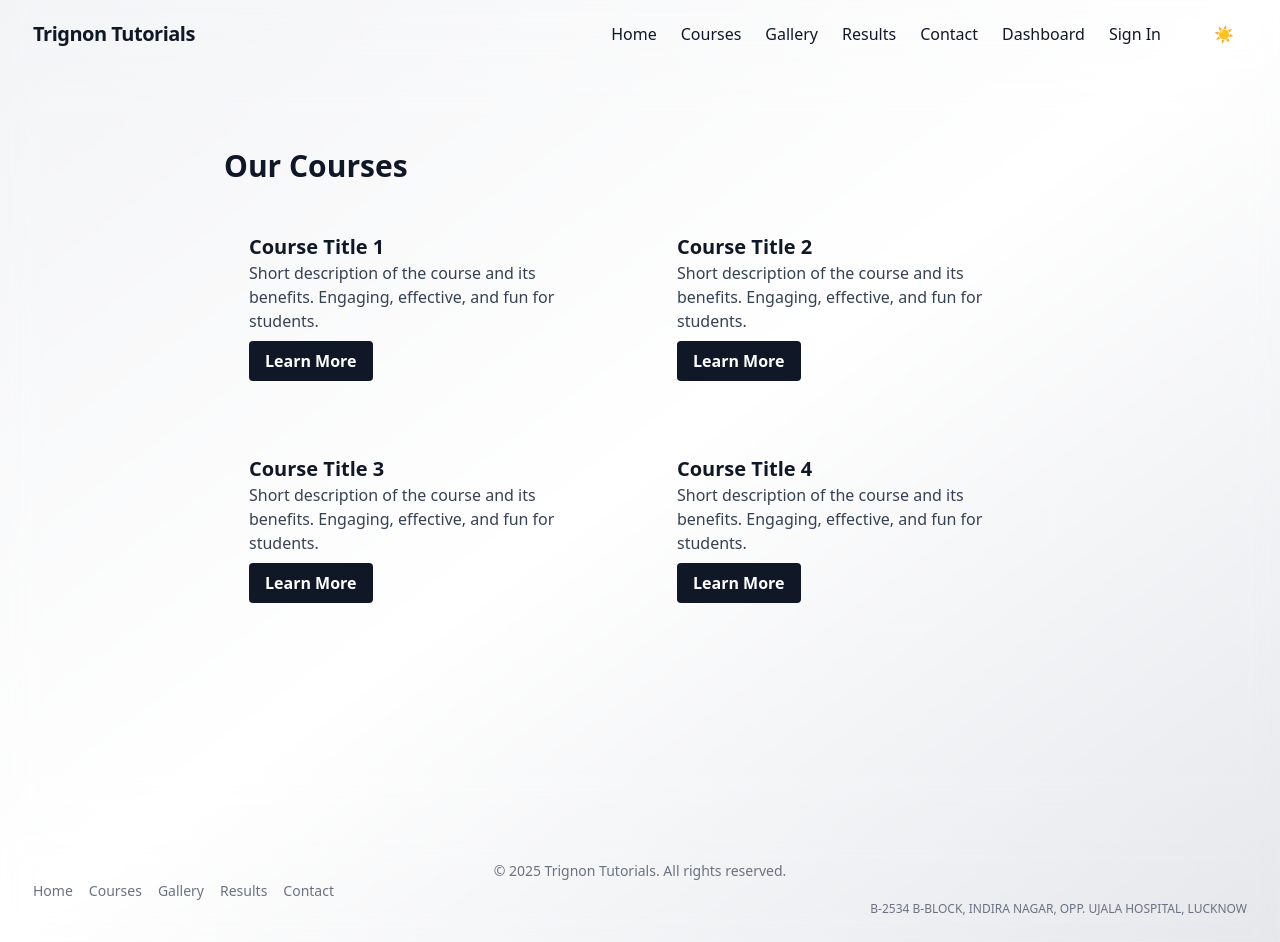
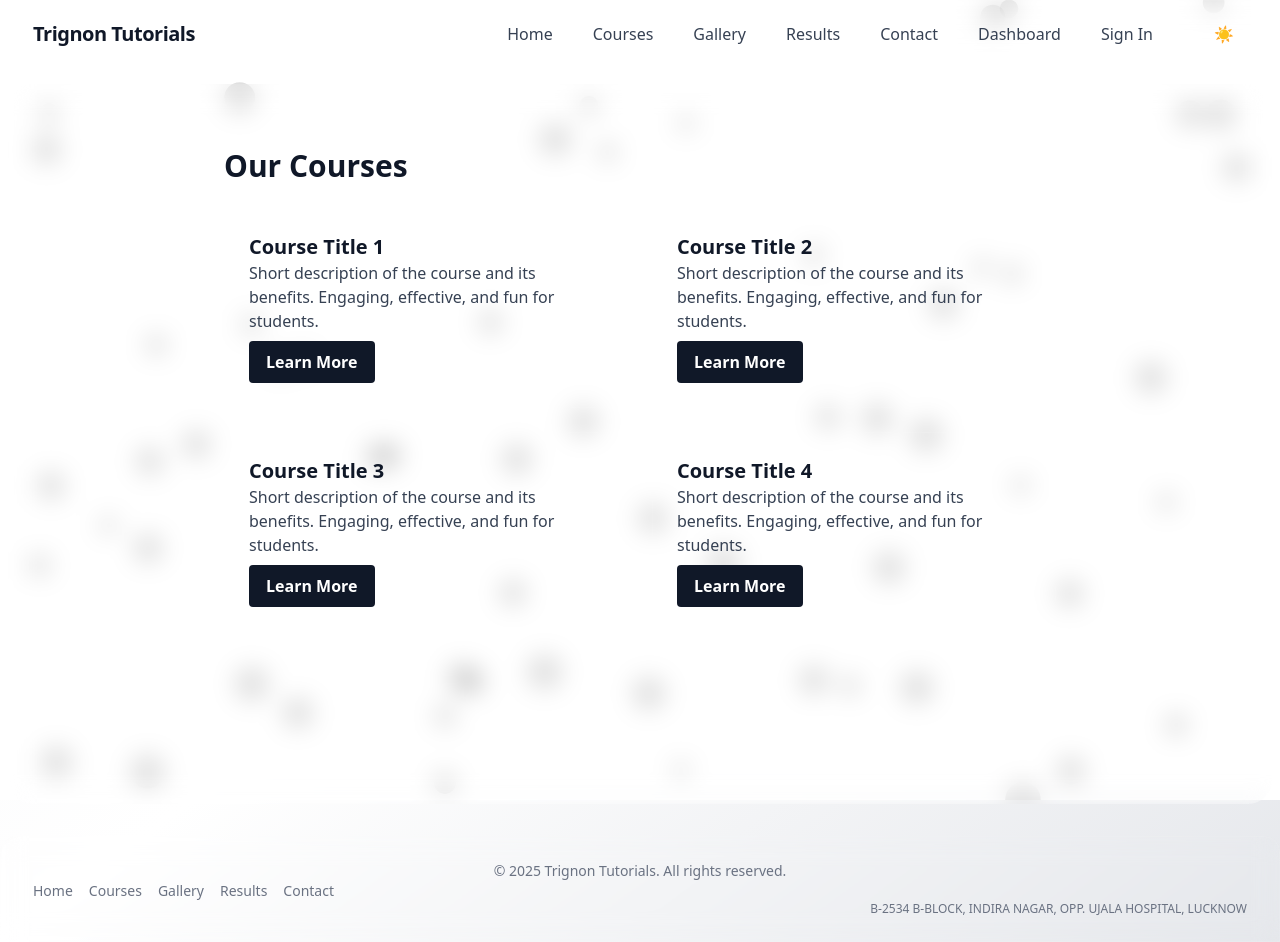
Before and after one commit to AyushGupta-0/Trignon, a Next.js app: page /courses in a window 1280 px wide. Built offline with nearby package versions, Linux system fonts and the light colour scheme.

Commit message:
animations for ligth mode

```diff
--- a/src/app/layout.tsx
+++ b/src/app/layout.tsx
@@ -4,6 +4,7 @@ import "./globals.css";
 import Navbar from "../components/Navbar";
 import Footer from "../components/Footer";
 import LightningBackground from "../components/LightningBackground";
+import ParticleBackground from "../components/ParticleBackground";
 
 const geistSans = Geist({
   subsets: ["latin"],
@@ -29,6 +30,7 @@ export default function RootLayout({
     <html lang="en">
       <body className={`${geistSans.variable} ${geistMono.variable} antialiased min-h-screen bg-gradient-to-br from-gray-100 via-white to-gray-200 dark:from-gray-900 dark:via-gray-950 dark:to-gray-800 text-gray-900 dark:text-gray-100 transition-colors duration-500`}>
         <LightningBackground hue={220} xOffset={0} speed={0.5} intensity={0.6} size={2.5} />
+        <ParticleBackground />
         <Navbar />
         <main className="pt-8 bg-glass/60 dark:bg-glassDark/60 backdrop-blur-md min-h-[90vh] rounded-3xl shadow-glass mx-2 my-4 p-2 transition-all duration-500">{children}</main>
         <Footer />
--- a/src/components/GlassCard.tsx
+++ b/src/components/GlassCard.tsx
@@ -6,7 +6,7 @@ export default function GlassCard({ children, className = "" }: { children: Reac
       bg-glassDark/60
       backdrop-blur-md
       rounded-2xl
-      shadow-glass
+      dark:shadow-glass
       border border-white/10
       p-6
       ${className}
--- a/src/components/Navbar.tsx
+++ b/src/components/Navbar.tsx
@@ -58,7 +58,14 @@ export default function Navbar() {
       >
         {[{ href: "/", label: "Home" }, { href: "/courses", label: "Courses" }, { href: "/gallery", label: "Gallery" }, { href: "/results", label: "Results" }, { href: "/contact", label: "Contact" }, { href: "/dashboard", label: "Dashboard" }, { href: "/signin", label: "Sign In" }].map((item) => (
           <motion.div key={item.href} variants={fadeInUp} whileHover={{ scale: 1.08, color: "#0ea5e9" }}>
-            <Link href={item.href}>{item.label}</Link>
+            <Link
+              href={item.href}
+              className={
+                `px-2 py-1 rounded transition font-medium text-gray-700 dark:text-gray-300 hover:text-primary dark:hover:text-primary`
+              }
+            >
+              {item.label}
+            </Link>
           </motion.div>
         ))}
         <motion.button
--- /dev/null
+++ b/src/components/ParticleBackground.tsx
@@ -0,0 +1,101 @@
+"use client";
+
+import React, { useRef, useEffect, useState } from "react";
+
+const PARTICLE_COUNT = 60;
+const BALL_COLOR = "#111";
+
+function randomBetween(a: number, b: number) {
+  return a + Math.random() * (b - a);
+}
+
+const ParticleBackground: React.FC = () => {
+  const canvasRef = useRef<HTMLCanvasElement>(null);
+  const [isLight, setIsLight] = useState(false);
+
+  // Track light mode
+  useEffect(() => {
+    const checkLight = () => {
+      setIsLight(!document.documentElement.classList.contains("dark"));
+    };
+    checkLight();
+    const observer = new MutationObserver(checkLight);
+    observer.observe(document.documentElement, { attributes: true, attributeFilter: ["class"] });
+    return () => observer.disconnect();
+  }, []);
+
+  useEffect(() => {
+    if (!isLight) return;
+    const canvas = canvasRef.current;
+    if (!canvas) return;
+    const ctx = canvas.getContext("2d");
+    if (!ctx) return;
+
+    let animationFrameId: number;
+    const dpr = window.devicePixelRatio || 1;
+    const resize = () => {
+      if (!canvas || !ctx) return;
+      canvas.width = window.innerWidth * dpr;
+      canvas.height = window.innerHeight * dpr;
+      ctx.setTransform(1, 0, 0, 1, 0, 0);
+      ctx.scale(dpr, dpr);
+    };
+    resize();
+    window.addEventListener("resize", resize);
+
+    // Initialize particles
+    const particles = Array.from({ length: PARTICLE_COUNT }).map(() => ({
+      x: randomBetween(0, window.innerWidth),
+      y: randomBetween(0, window.innerHeight),
+      r: randomBetween(8, 18),
+      dx: randomBetween(-0.7, 0.7),
+      dy: randomBetween(-0.7, 0.7),
+    }));
+
+    function animate() {
+      if (!ctx || !canvas) return;
+      ctx.clearRect(0, 0, canvas.width, canvas.height);
+      for (const p of particles) {
+        p.x += p.dx;
+        p.y += p.dy;
+        // Bounce off edges
+        if (p.x < p.r || p.x > window.innerWidth - p.r) p.dx *= -1;
+        if (p.y < p.r || p.y > window.innerHeight - p.r) p.dy *= -1;
+        if (!ctx) continue;
+        ctx.beginPath();
+        ctx.arc(p.x, p.y, p.r, 0, 2 * Math.PI);
+        ctx.fillStyle = BALL_COLOR;
+        ctx.globalAlpha = 0.13;
+        ctx.fill();
+        ctx.globalAlpha = 1;
+      }
+      animationFrameId = requestAnimationFrame(animate);
+    }
+    animationFrameId = requestAnimationFrame(animate);
+    return () => {
+      window.removeEventListener("resize", resize);
+      cancelAnimationFrame(animationFrameId);
+    };
+  }, [isLight]);
+
+  if (!isLight) return null;
+
+  return (
+    <canvas
+      ref={canvasRef}
+      style={{
+        position: "fixed",
+        top: 0,
+        left: 0,
+        width: "100vw",
+        height: "100vh",
+        zIndex: -1,
+        pointerEvents: "none",
+        background: "#fff",
+        transition: "background 0.5s",
+      }}
+    />
+  );
+};
+
+export default ParticleBackground;
--- a/src/components/PrimaryButton.tsx
+++ b/src/components/PrimaryButton.tsx
@@ -11,15 +11,19 @@ type PrimaryButtonProps = {
 
 export default function PrimaryButton({ children, className = "", href, type = "button", onClick, disabled }: PrimaryButtonProps) {
   const base =
-    "px-4 py-2 rounded font-semibold bg-gray-900 text-white dark:text-white dark:bg-gray-900 transition shadow-glass inline-block";
+    "px-4 py-2 rounded font-semibold bg-gray-900 text-white dark:text-white dark:bg-gray-900 transition inline-block border border-transparent";
   const hover =
-    "hover:bg-white/20 hover:dark:bg-glassDark/60 hover:shadow-2xl hover:scale-105 focus:outline-none focus:ring-2 focus:ring-primary/40";
+    "hover:bg-gray-800 dark:hover:bg-gray-800 hover:text-white";
+  const focus =
+    "focus:outline-none focus:ring-2 focus:ring-primary/40";
+  const active =
+    "active:bg-gray-800 dark:active:bg-gray-800 active:text-white";
 
   if (href) {
     return (
       <a
         href={href}
-        className={`${base} ${hover} ${className}`}
+        className={`${base} ${hover} ${focus} ${active} ${className}`}
       >
         {children}
       </a>
@@ -27,7 +31,7 @@ export default function PrimaryButton({ children, className = "", href, type = "
   }
   return (
     <button
-      className={`${base} ${hover} ${className}`}
+      className={`${base} ${hover} ${focus} ${active} ${className}`}
       type={type}
       onClick={onClick}
       disabled={disabled}
```
